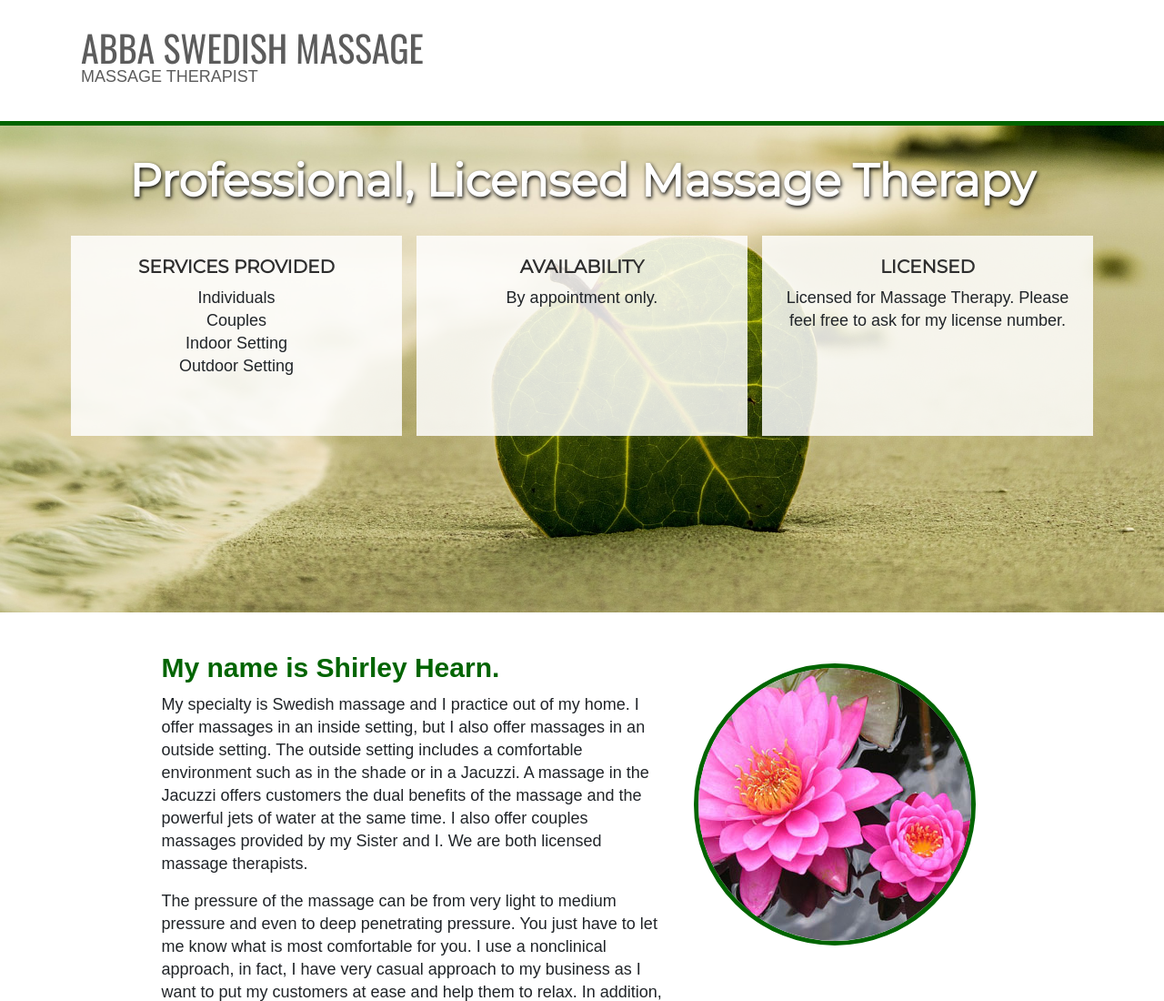
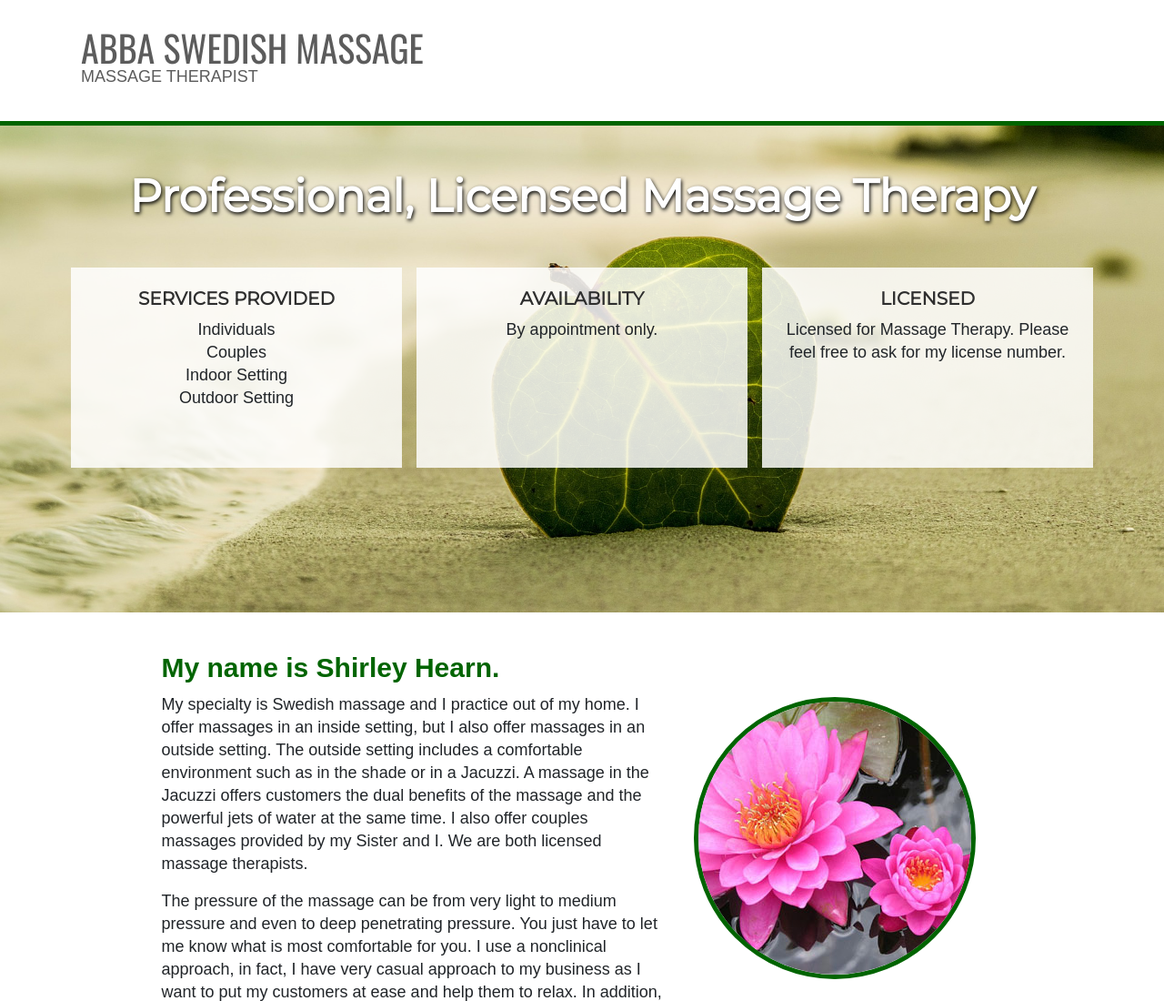
Before and after one commit to silverehiwario/abbamasage, a website: page app/public/index.html in a window 1280 px wide. Shown: the top 1100 px of the page at 91% size. Drawn offline with nearby package versions, Linux system fonts and the light colour scheme.

Commit message:
minute style edits

```diff
--- a/app/public/css/style.css
+++ b/app/public/css/style.css
@@ -45,6 +45,7 @@ container{
   font-weight: bold;
   text-align: center;
   text-shadow: 1px 2px 4px #000;
+  line-height: 60px;
 }
 .box {
   background-color: rgba(255,255,255,0.84);
@@ -72,7 +73,7 @@ container{
 .round-img {
   border-radius: 50%;
   border: 5px solid #006400;
-  margin-top: 15%;
+  margin-top: 25%;
 }
 footer{
   margin-top: 50px;
```
